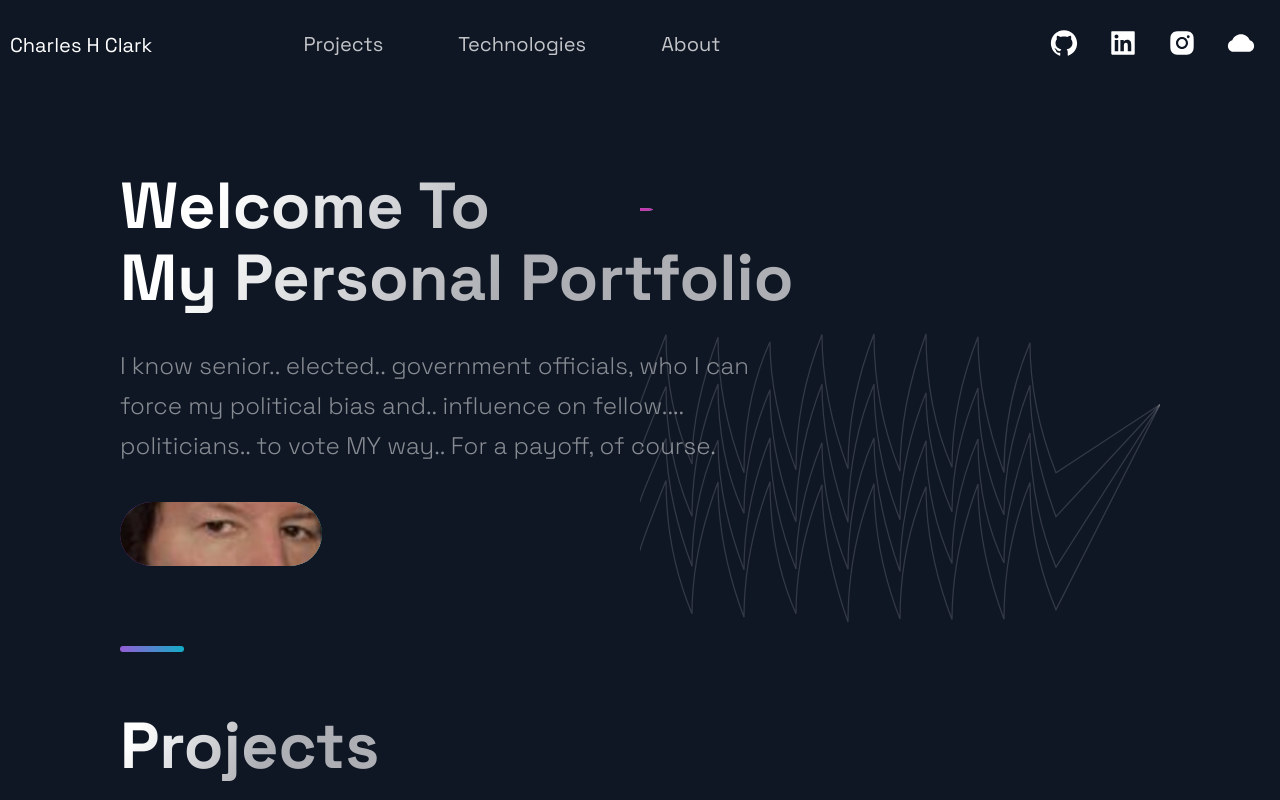
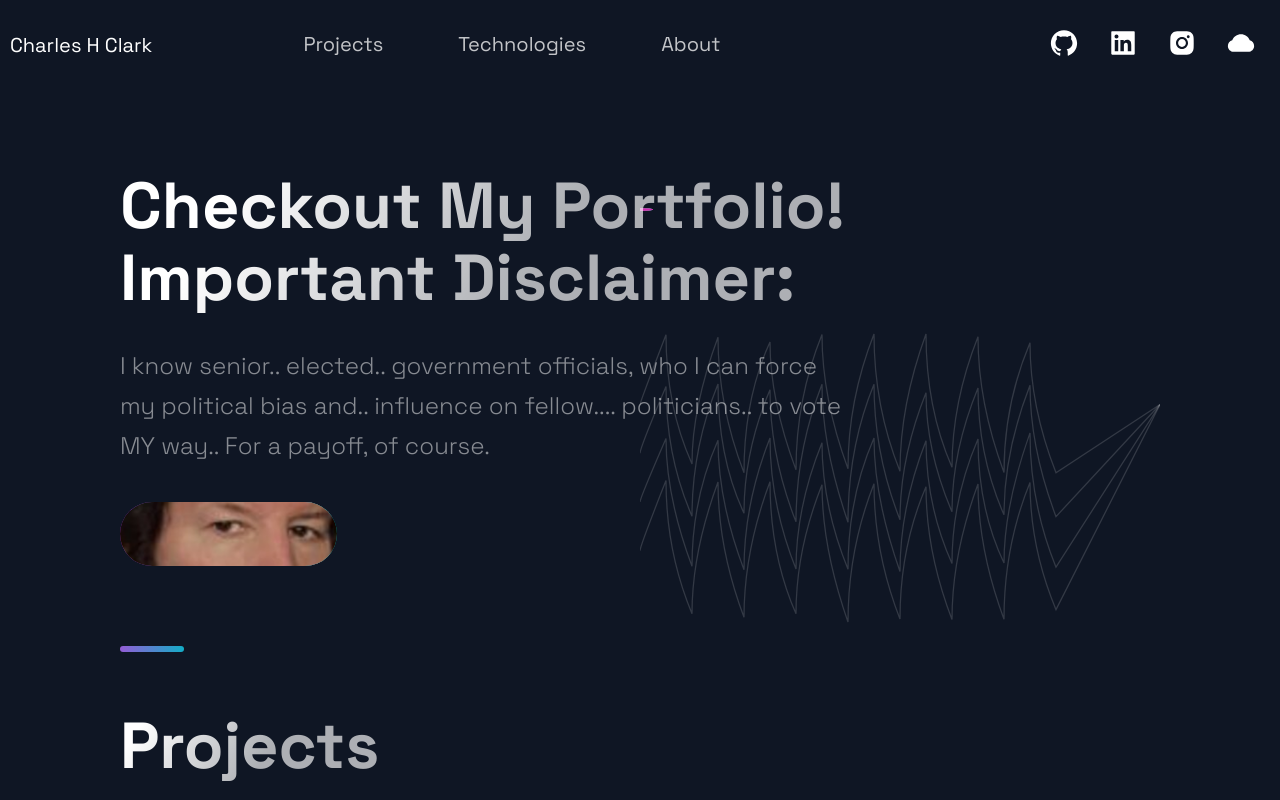
Before and after one commit to chuckhalliday/Personal-Portfolio, a Next.js app: page / in a window 1280 px wide. Shown: the top 800 px of the page. Built offline with nearby package versions, Linux system fonts and the light colour scheme.

Commit message:
Update Hero.js

```diff
--- a/src/components/Hero/Hero.js
+++ b/src/components/Hero/Hero.js
@@ -10,8 +10,8 @@ const Hero = (props) => (
   <Section row nopadding>
     <LeftSection>
       <SectionTitle main center>
-        Welcome To <br />
-        My Personal Portfolio
+        Checkout My Portfolio! <br />
+        Important Disclaimer:
       </SectionTitle>
       <SectionText>
         I know senior.. elected.. government officials, who I can force my political bias and.. influence on fellow.... politicians.. to vote MY way.. For a payoff, of course.
```
